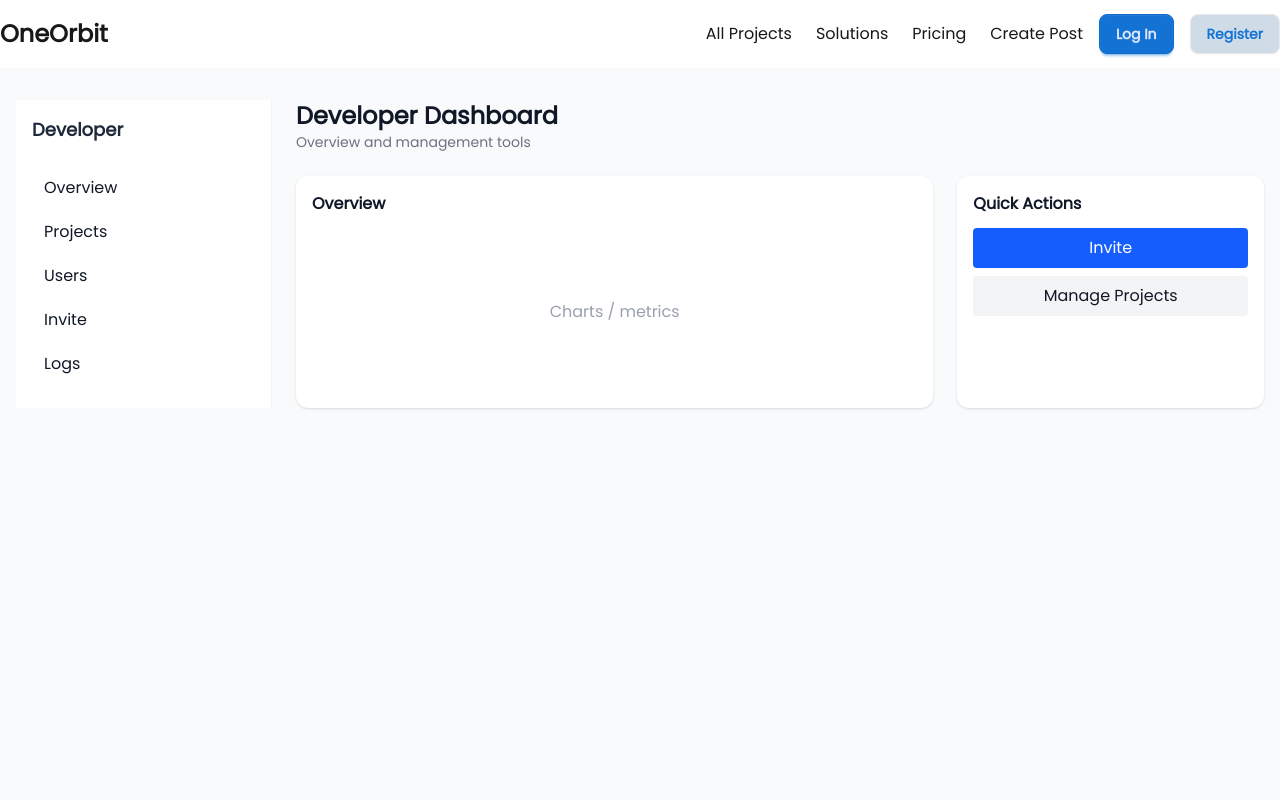
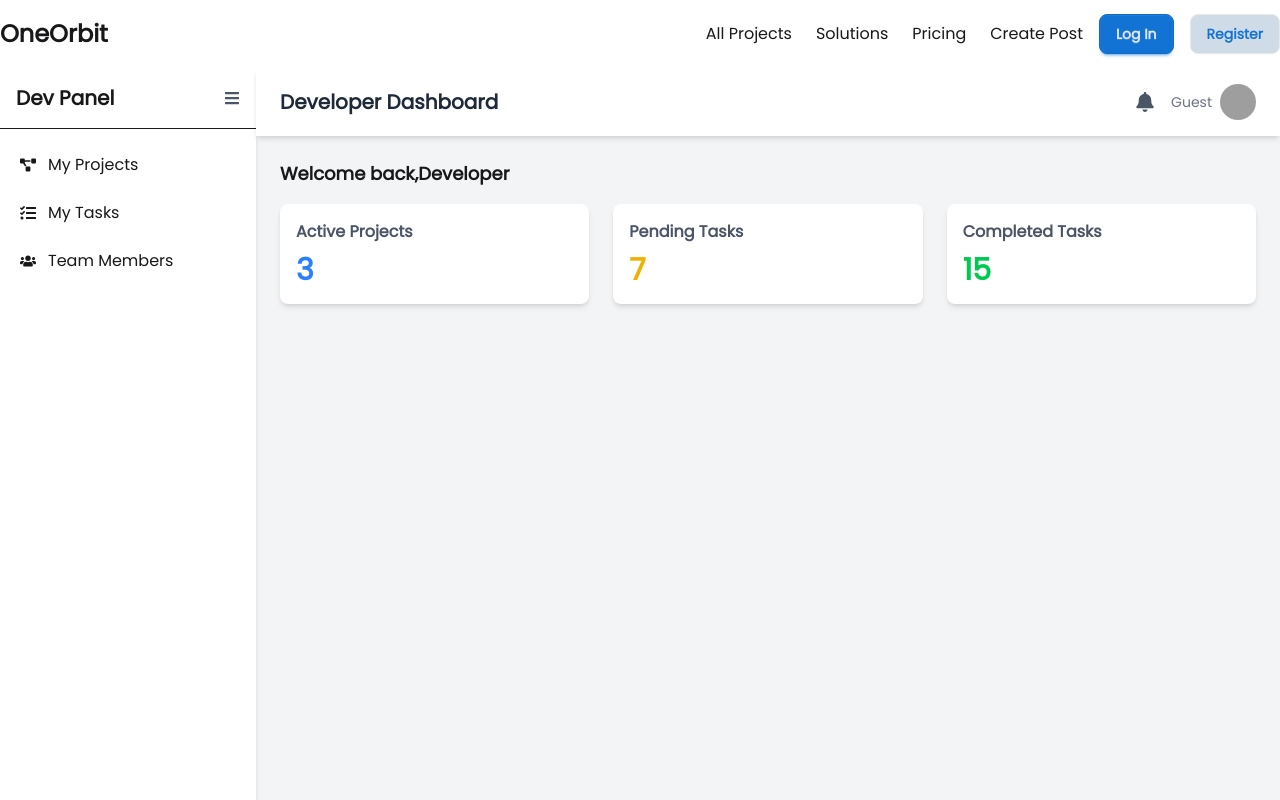
Before and after one commit to swajannaimur/One-Orbit, a Next.js app: page /developerDashboard in a window 1280 px wide. Shown: the top 800 px of the page. Built offline with nearby package versions, Linux system fonts and the light colour scheme; no server answers; grey boxes are pictures that could not be loaded.

Commit message:
Created basic profile and settings for developer dashboard

```diff
--- a/src/app/developerDashboard/page.jsx
+++ b/src/app/developerDashboard/page.jsx
@@ -1,84 +1,178 @@
-import React from "react";
+"use client";
+import { useState, useRef, useEffect } from "react";
+import { useSession, signOut } from "next-auth/react";
+import { useRouter } from "next/navigation";
 import Link from "next/link";
-
-const Sidebar = () => (
-  <aside className="w-64 bg-white dark:bg-gray-800 border-r border-gray-100 dark:border-gray-700 p-4 hidden md:block">
-    <div className="mb-6">
-      <h3 className="text-lg font-bold text-gray-800 dark:text-white">
-        Developer
-      </h3>
-    </div>
-    <nav className="space-y-1">
-      <Link
-        href="/developerDashboard"
-        className="block px-3 py-2 rounded hover:bg-gray-100 dark:hover:bg-gray-700"
-      >
-        Overview
-      </Link>
-      <Link
-        href="/projects"
-        className="block px-3 py-2 rounded hover:bg-gray-100 dark:hover:bg-gray-700"
-      >
-        Projects
-      </Link>
-      <Link
-        href="/users"
-        className="block px-3 py-2 rounded hover:bg-gray-100 dark:hover:bg-gray-700"
-      >
-        Users
-      </Link>
-      <Link
-        href="/developerDashboard#invite"
-        className="block px-3 py-2 rounded hover:bg-gray-100 dark:hover:bg-gray-700"
-      >
-        Invite
-      </Link>
-      <Link
-        href="/developerDashboard#logs"
-        className="block px-3 py-2 rounded hover:bg-gray-100 dark:hover:bg-gray-700"
-      >
-        Logs
-      </Link>
-    </nav>
-  </aside>
-);
+import {
+  FaTasks,
+  FaUsers,
+  FaProjectDiagram,
+  FaBell,
+  FaBars,
+} from "react-icons/fa";
 
 export default function DeveloperDashboard() {
+  const [isSidebarOpen, setIsSidebarOpen] = useState(true);
+  const { data: session } = useSession();
+  const [isDropdownOpen, setIsDropdownOpen] = useState(false);
+  const dropdownRef = useRef(null);
+  const router = useRouter();
+
+  // Close dropdown when clicking outside
+  useEffect(() => {
+    function handleClickOutside(e) {
+      if (dropdownRef.current && !dropdownRef.current.contains(e.target)) {
+        setIsDropdownOpen(false);
+      }
+    }
+
+    document.addEventListener("mousedown", handleClickOutside);
+    return () => document.removeEventListener("mousedown", handleClickOutside);
+  }, [dropdownRef]);
+
   return (
-    <div className="min-h-screen bg-gray-50 dark:bg-gray-900 text-gray-900 dark:text-white">
-      <div className="max-w-7xl mx-auto px-4 py-8 flex gap-6">
-        <Sidebar />
+    <div className="flex h-screen bg-gray-100">
+      {/* Sidebar */}
+      <div
+        className={`${
+          isSidebarOpen ? "w-64" : "w-16"
+        } bg-white shadow-md transition-all duration-300 flex flex-col`}
+      >
+        <div className="flex items-center justify-between px-4 py-4 border-b">
+          <h2
+            className={`${
+              isSidebarOpen ? "block" : "hidden"
+            } text-xl font-bold`}
+          >
+            Dev Panel
+          </h2>
+          <button
+            onClick={() => setIsSidebarOpen(!isSidebarOpen)}
+            className="text-gray-600"
+          >
+            <FaBars />
+          </button>
+        </div>
 
-        <main className="flex-1">
-          <header className="flex items-center justify-between mb-6">
-            <div>
-              <h1 className="text-2xl font-bold">Developer Dashboard</h1>
-              <p className="text-sm text-gray-500 dark:text-gray-400">
-                Overview and management tools
-              </p>
+        <nav className="flex-1 px-2 py-4 space-y-2">
+          <a
+            href="#"
+            className="flex items-center gap-3 px-3 py-2 rounded-md hover:bg-gray-200"
+          >
+            <FaProjectDiagram />
+            {isSidebarOpen && <span>My Projects</span>}
+          </a>
+          <a
+            href="#"
+            className="flex items-center gap-3 px-3 py-2 rounded-md hover:bg-gray-200"
+          >
+            <FaTasks />
+            {isSidebarOpen && <span>My Tasks</span>}
+          </a>
+          <a
+            href="#"
+            className="flex items-center gap-3 px-3 py-2 rounded-md hover:bg-gray-200"
+          >
+            <FaUsers />
+            {isSidebarOpen && <span>Team Members</span>}
+          </a>
+        </nav>
+      </div>
+
+      {/* Main content */}
+      <div className="flex-1 flex flex-col">
+        {/* Top Navbar */}
+        <header className="bg-white shadow-md px-6 py-4 flex justify-between items-center">
+          <h1 className="text-xl font-semibold text-gray-800">
+            Developer Dashboard
+          </h1>
+          <div className="flex items-center gap-4">
+            <button className="text-gray-600 hover:text-gray-800">
+              <FaBell size={20} />
+            </button>
+
+            {/* Profile dropdown */}
+            <div className="relative" ref={dropdownRef}>
+              <button
+                onClick={() => setIsDropdownOpen((s) => !s)}
+                className="flex items-center gap-2 focus:outline-none"
+                aria-haspopup="true"
+                aria-expanded={isDropdownOpen}
+              >
+                <div className="text-sm text-gray-700 dark:text-gray-200">
+                  {session?.user?.name ? (
+                    <span className="font-medium">
+                      {session.user.name.split(" ")[0]}
+                    </span>
+                  ) : (
+                    <span className="text-gray-500">Guest</span>
+                  )}
+                </div>
+                <img
+                  src={session?.user?.image || "https://i.pravatar.cc/40"}
+                  alt={session?.user?.name || "Profile"}
+                  className="w-9 h-9 rounded-full"
+                />
+              </button>
+
+              {isDropdownOpen && (
+                <div className="absolute right-0 mt-2 w-44 bg-white dark:bg-gray-800 border rounded-md shadow-lg z-50 py-1">
+                  <button
+                    onClick={() => {
+                      setIsDropdownOpen(false);
+                      router.push("/developerDashboard/profile");
+                    }}
+                    className="w-full text-left px-4 py-2 text-sm text-gray-700 dark:text-gray-200 hover:bg-gray-100 dark:hover:bg-gray-700"
+                  >
+                    Profile
+                  </button>
+                  <button
+                    onClick={() => {
+                      setIsDropdownOpen(false);
+                      router.push("/developerDashboard/settings");
+                    }}
+                    className="w-full text-left px-4 py-2 text-sm text-gray-700 dark:text-gray-200 hover:bg-gray-100 dark:hover:bg-gray-700"
+                  >
+                    Settings
+                  </button>
+                  <div className="border-t my-1" />
+                  <button
+                    onClick={() => {
+                      setIsDropdownOpen(false);
+                      signOut({ callbackUrl: "/" });
+                    }}
+                    className="w-full text-left px-4 py-2 text-sm text-red-600 hover:bg-gray-100 dark:hover:bg-gray-700"
+                  >
+                    Logout
+                  </button>
+                </div>
+              )}
             </div>
-          </header>
+          </div>
+        </header>
 
-          <section className="grid grid-cols-1 lg:grid-cols-3 gap-6">
-            <div className="lg:col-span-2 bg-white dark:bg-gray-800 rounded-xl p-4 shadow">
-              <h2 className="font-semibold mb-4">Overview</h2>
-              <div className="h-40 flex items-center justify-center text-gray-400">
-                Charts / metrics
-              </div>
+        {/* Dashboard Content */}
+        <main className="p-6 overflow-y-auto">
+          <h2 className="text-lg font-semibold mb-4">
+            Welcome back,
+            <span className="text-lg font-semibold mb-4">
+              {session?.user?.name ?? "Developer"}
+            </span>
+          </h2>
+          <div className="grid grid-cols-1 md:grid-cols-3 gap-6">
+            <div className="bg-white shadow-md rounded-lg p-4">
+              <h3 className="text-gray-600 font-semibold">Active Projects</h3>
+              <p className="text-3xl font-bold mt-2 text-blue-500">3</p>
             </div>
-
-            <aside className="bg-white dark:bg-gray-800 rounded-xl p-4 shadow">
-              <h3 className="font-semibold mb-3">Quick Actions</h3>
-              <div className="flex flex-col gap-2">
-                <button className="px-3 py-2 bg-blue-600 text-white rounded">
-                  Invite
-                </button>
-                <button className="px-3 py-2 bg-gray-100 dark:bg-gray-700 rounded">
-                  Manage Projects
-                </button>
-              </div>
-            </aside>
-          </section>
+            <div className="bg-white shadow-md rounded-lg p-4">
+              <h3 className="text-gray-600 font-semibold">Pending Tasks</h3>
+              <p className="text-3xl font-bold mt-2 text-yellow-500">7</p>
+            </div>
+            <div className="bg-white shadow-md rounded-lg p-4">
+              <h3 className="text-gray-600 font-semibold">Completed Tasks</h3>
+              <p className="text-3xl font-bold mt-2 text-green-500">15</p>
+            </div>
+          </div>
         </main>
       </div>
     </div>
--- /dev/null
+++ b/src/app/developerDashboard/profile/page.jsx
@@ -0,0 +1,36 @@
+"use client";
+import React from "react";
+import { useSession } from "next-auth/react";
+
+export default function DeveloperProfilePage() {
+  const { data: session } = useSession();
+
+  return (
+    <div>
+      <h2 className="text-2xl font-semibold mb-4">Profile</h2>
+      <div className="bg-white shadow rounded-md p-6 max-w-2xl">
+        <div className="flex items-center gap-4">
+          <img
+            src={session?.user?.image || "https://i.pravatar.cc/80"}
+            alt={session?.user?.name || "Profile"}
+            className="w-20 h-20 rounded-full"
+          />
+          <div>
+            <h3 className="text-lg font-medium">
+              {session?.user?.name || "Guest Developer"}
+            </h3>
+            <p className="text-sm text-gray-500">{session?.user?.email}</p>
+          </div>
+        </div>
+
+        <div className="mt-6">
+          <h4 className="font-semibold">About</h4>
+          <p className="text-sm text-gray-600 mt-2">
+            This is a simple profile view. Use Settings to update your
+            information.
+          </p>
+        </div>
+      </div>
+    </div>
+  );
+}
--- /dev/null
+++ b/src/app/developerDashboard/settings/page.jsx
@@ -0,0 +1,41 @@
+"use client";
+import React from "react";
+import Link from "next/link";
+import { useSession } from "next-auth/react";
+
+export default function DevelopersSettings() {
+  const { data: session } = useSession();
+
+  return (
+    <div>
+      <h2 className="text-2xl font-semibold mb-4">Settings</h2>
+
+      <div className="bg-white shadow rounded-md p-6 max-w-2xl">
+        <p className="text-sm text-gray-600">
+          Manage your account settings and preferences.
+        </p>
+
+        <div className="mt-6 space-y-4">
+          <div>
+            <h4 className="font-medium">Account</h4>
+            <p className="text-sm text-gray-500">{session?.user?.email}</p>
+          </div>
+
+          <div>
+            <h4 className="font-medium">Preferences</h4>
+            <p className="text-sm text-gray-500">Theme, notifications, etc.</p>
+          </div>
+
+          <div className="pt-2">
+            <Link
+              href="/developerDashboard/profile"
+              className="inline-block px-4 py-2 bg-blue-600 text-white rounded-md"
+            >
+              View Profile
+            </Link>
+          </div>
+        </div>
+      </div>
+    </div>
+  );
+}
```
